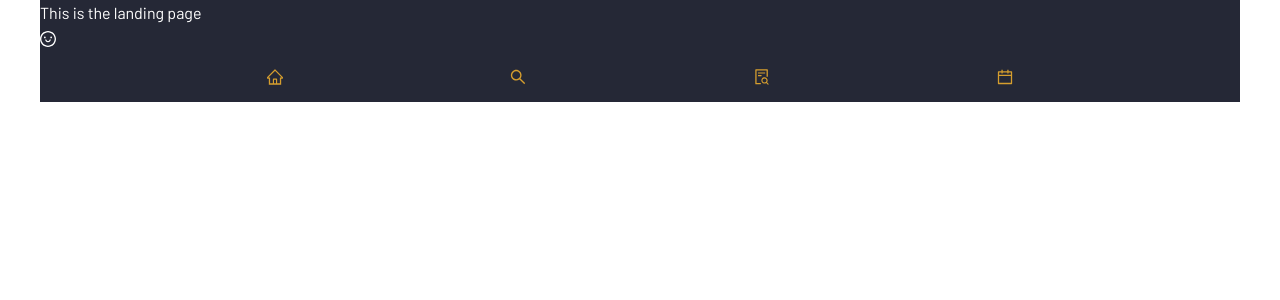
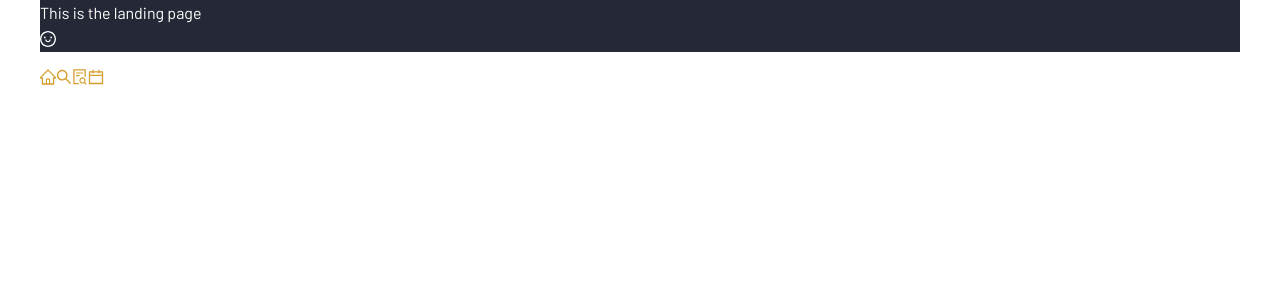
Before and after one commit to Kephass/recipe-library, a React (Create React App) app: page / in a window 1280 px wide. Shown: the top 300 px of the page. Built offline with nearby package versions, Linux system fonts and the light colour scheme.

Commit message:
gave the footer a fixed postion

```diff
--- a/src/Components/Layout/Navigation.js
+++ b/src/Components/Layout/Navigation.js
@@ -10,7 +10,12 @@ import {
 
 function Navigation() {
 	return (
-		<Flex h='50px' alignItems='center' justifyContent='space-evenly'>
+		<Flex
+			position='fixed'
+			h='50px'
+			alignItems='center'
+			justifyContent='space-evenly'
+		>
 			<Link to='/'>
 				<HomeOutlined />
 			</Link>
```
